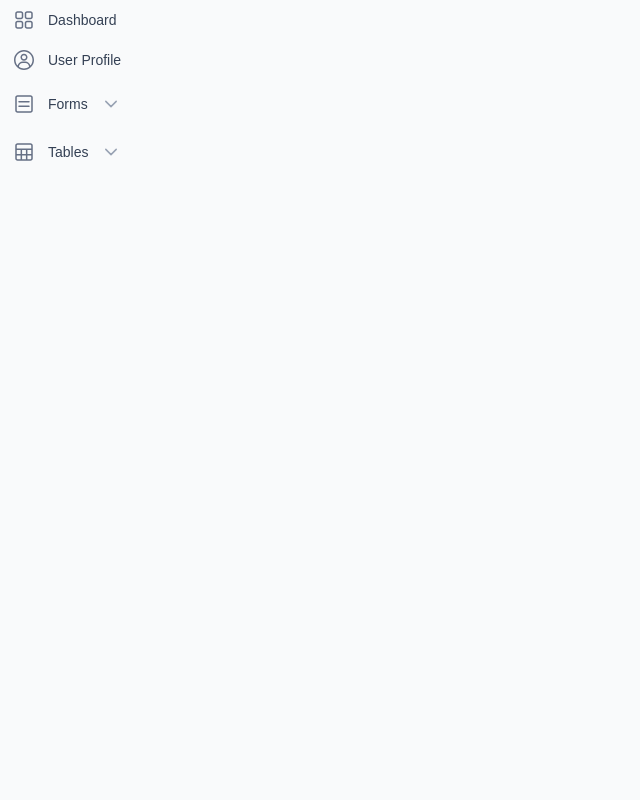
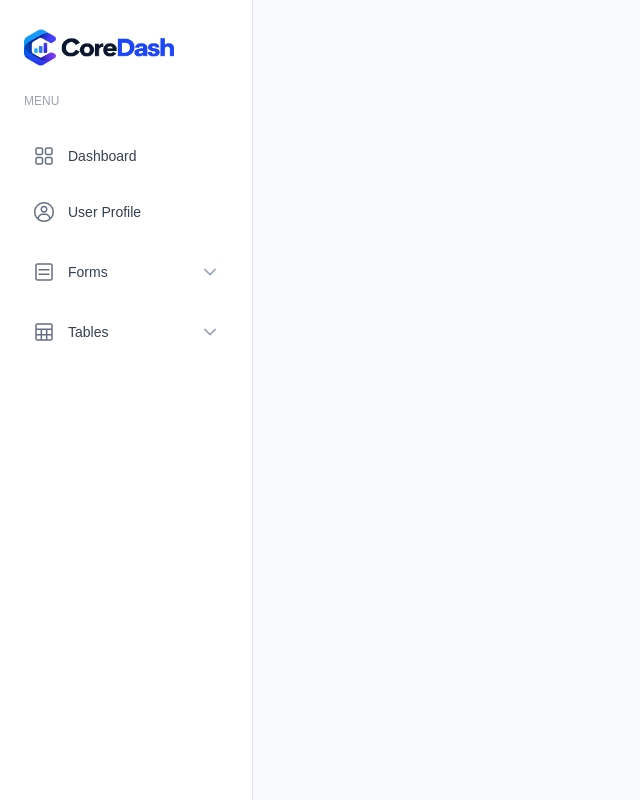
Before and after one commit to abdolkarim-dev/React-AdminPanel, a React (Vite) app: page / in a window 1280 px wide. Shown: the whole page, without its empty margins (0-640 px from the left). Built offline with nearby package versions, Linux system fonts and the light colour scheme.

Commit message:
Redesign: change style menu and fix all coler and margin

```diff
--- a/src/pages/Dashboard/layout/menu/DesktopMenu.tsx
+++ b/src/pages/Dashboard/layout/menu/DesktopMenu.tsx
@@ -3,6 +3,7 @@ import type { JSX } from "react/jsx-runtime";
 import MenuData, { type MenuItem } from "./components/MenuData";
 import { Link, useLocation, NavLink } from "react-router-dom";
 import { AnimatePresence, motion } from "framer-motion";
+import HeaderLogo from "@/assets/images/HeaderSite/Header.png";
 import {
   BoxCubeIcon,
   CalenderIcon,
@@ -52,26 +53,37 @@ function DesktopMenu(): JSX.Element {
   };
 
   return (
-    <div>
-      <header></header>
+    <div className=" ">
+      <div className="flex flex-col fixed top-0 px-5 left-0 z-50 h-screen lg:mt-0  bg-white  text-gray-900   transition-all duration-300 ease-in-out   border-r border-gray-200">
+        <header className="mt-5 ml-1">
+          <img
+            className="dark:hidden"
+            src={HeaderLogo}
+            alt="Logo"
+            width={150}
+            height={40}
+          />
+          <div className="mt-3 mb-3">
+            <span className="text-[12px] text-gray-400">MENU</span>
+          </div>
+        </header>
         {menuItems.map((item, index) => {
           const isOpen = !!openMenus[item.name];
           let hasChildren = !!item.subItems?.length;
           const active = isItemActive(item);
           return (
             <div
-            key={item.name}
-            className=" flex justify-center gap-3 menu-item flex-col items-start "
+              key={index}
+              className=" flex justify-center gap-1  flex-col items-start "
             >
-
               {hasChildren ? (
                 // Item Sub Menu
                 <div
                   onClick={() => toggleMenu(item.name)}
-                className={`flex items-center w-full cursor-pointer gap-3 ${active || isOpen ? "menu-item-active " : "menu-item-inactive"} py-1   `}
+                  className={`flex items-center cursor-pointer gap-3 py-1`}
                 >
                   <button
-                  className={` flex gap-3 items-center ${active || isOpen ? "menu-item-active " : "menu-item-inactive"}`}
+                    className={`menu-item flex gap-3 items-center  ${active || isOpen ? "menu-item-active " : "menu-item-inactive"}`}
                   >
                     <span
                       className={`menu-item-icon-size  ${
@@ -82,28 +94,28 @@ function DesktopMenu(): JSX.Element {
                     >
                       {item.icon}
                     </span>
-                  {item.name}
-                </button>
+                    <span className="text-md font-medium"> {item.name}</span>
 
                     <span
-                  className={`ml-auto w-5 h-5 transition-transform duration-200 ${
+                      className={`ml-20 w-5 h-5 transition-transform duration-200 ${
                         isOpen ? "rotate-180 text-brand-500" : "text-gray-400"
                       }`}
                     >
                       <ChevronDownIcon />
                     </span>
+                  </button>
                 </div>
               ) : (
                 // Item Menu
                 <NavLink
                   to={item.path!}
                   className={({ isActive }) =>
-                  `flex flex-col ${
+                    `flex flex-col menu-item mb-1 ${
                       isActive ? "menu-item-active" : "menu-item-inactive"
                     }`
                   }
                 >
-                <div className="flex  items-center justify-center gap-3">
+                  <div className="flex  items-center justify-start w-full gap-3">
                     <span
                       className={`menu-item-icon-size ${
                         active
@@ -131,7 +143,7 @@ function DesktopMenu(): JSX.Element {
                         <NavLink
                           to={sub.path!}
                           className={({ isActive }) =>
-                          `cursor-pointer ml-9 ${
+                            `cursor-pointer ml-9  menu-dropdown-item ${
                               isActive
                                 ? "menu-dropdown-item-active"
                                 : "menu-dropdown-item-inactive"
@@ -149,6 +161,7 @@ function DesktopMenu(): JSX.Element {
           );
         })}
       </div>
+    </div>
   );
 }
 
--- a/src/theme/index.css
+++ b/src/theme/index.css
@@ -183,7 +183,7 @@
 }
 
 @utility menu-item {
-    @apply relative flex items-center w-full gap-3 px-3 py-2 font-medium rounded-lg text-theme-sm;
+    @apply relative flex items-center w-full gap-3 px-3 py-2 font-medium rounded-lg text-theme-sm mt-3;
 }
 
 @utility menu-item-active {
```
Also changed, not shown: src/assets/images/HeaderSite/Header.png. Lines whose indentation alone changed are shown as unchanged.
